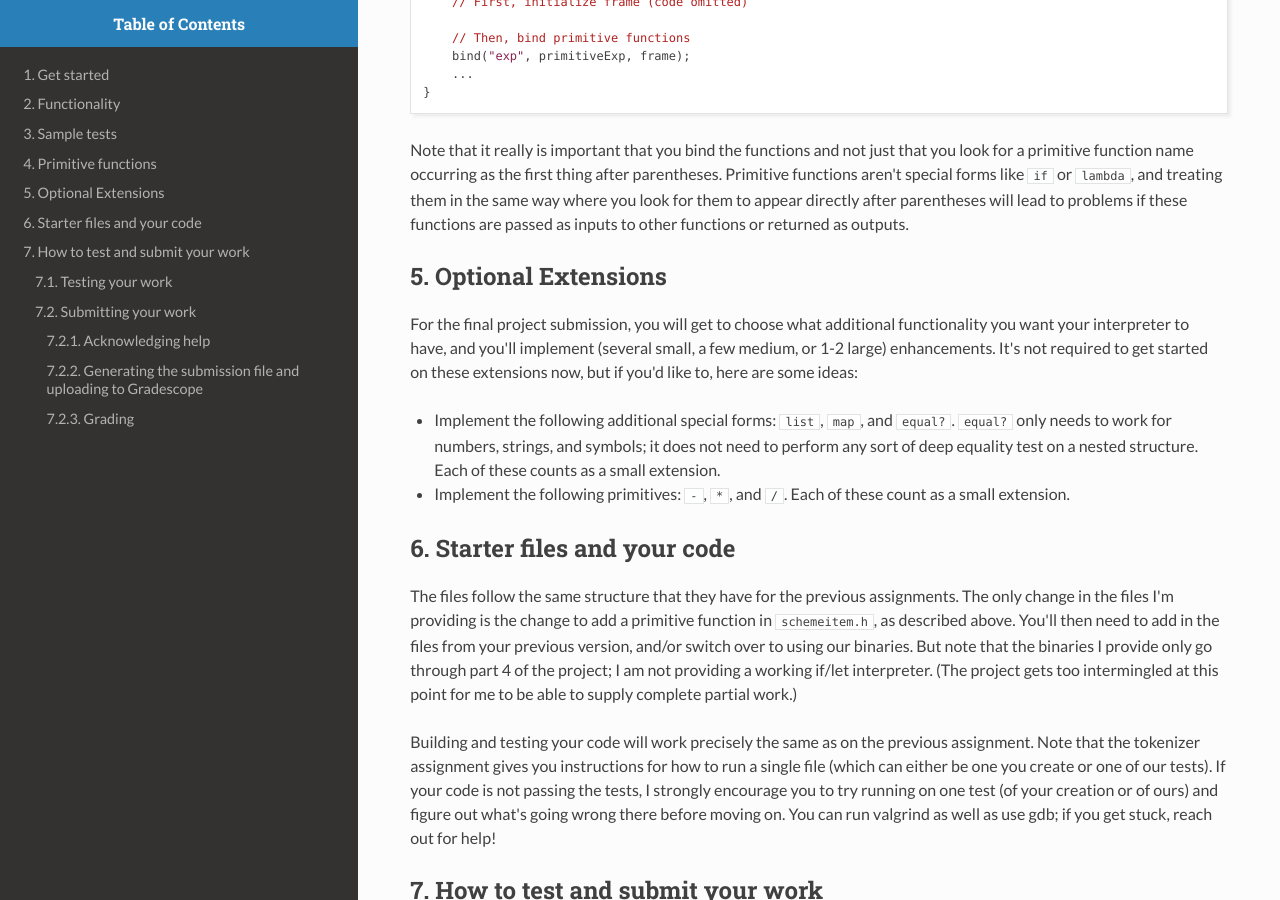
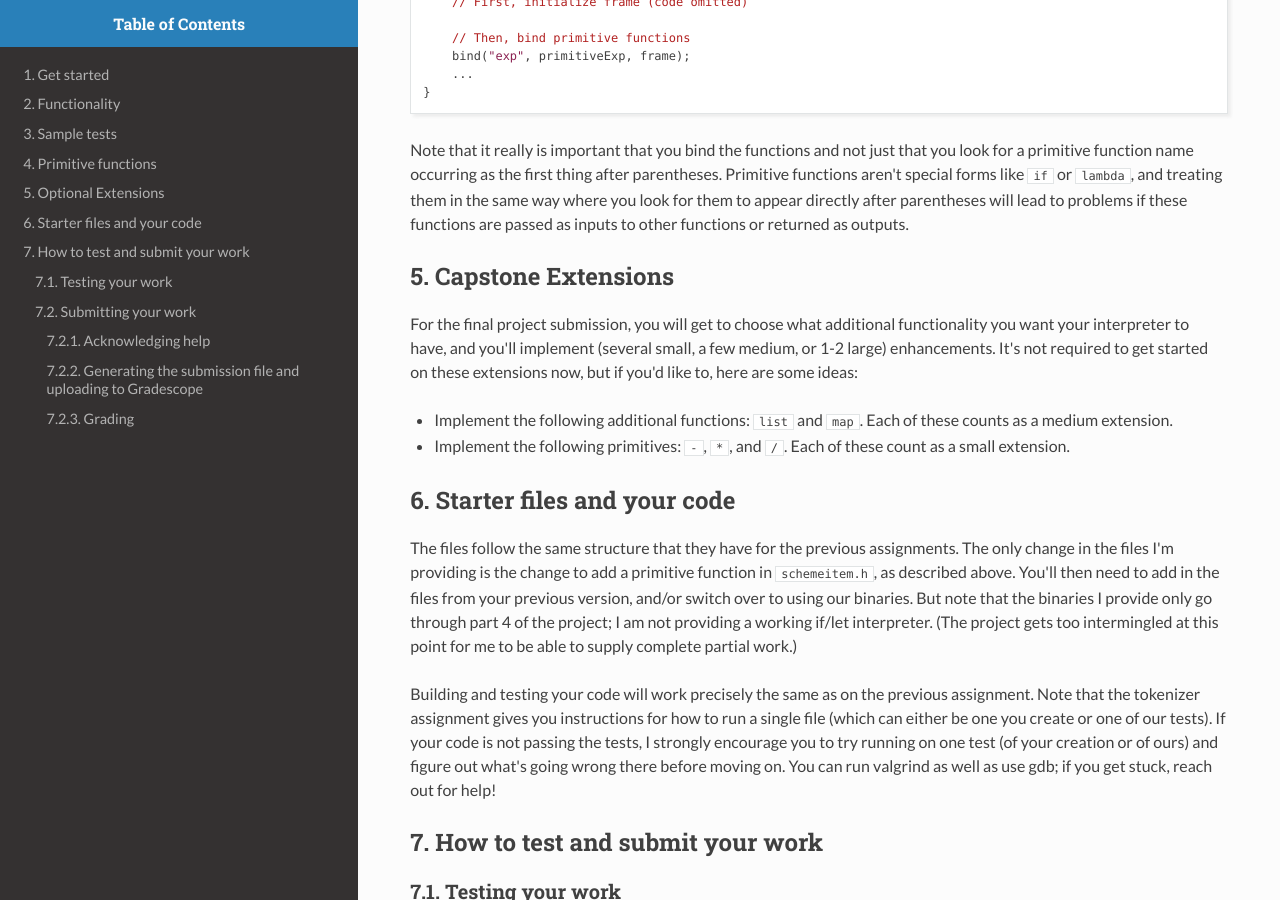
Before and after one commit to annapmeyer/annapmeyer.github.io, a Jekyll site: the page built from _pages/teaching/2026-1winter-cs251/assignments/p07-interpreter-primitives/interpreter-7-primitives.html, in a window 1280 px wide and 900 px high, scrolled down 3101 px. Built offline with Jekyll 4.4.1, drawn with Linux system fonts in a browser that asks for light colours; nearby versions of some CDN libraries.

Commit message:
p7 update

```diff
--- a/_pages/teaching/2026-1winter-cs251/assignments/p07-interpreter-primitives/interpreter-7-primitives.html
+++ b/_pages/teaching/2026-1winter-cs251/assignments/p07-interpreter-primitives/interpreter-7-primitives.html
@@ -231,7 +231,7 @@ the files <code>test-e</code> and <code>test-m</code>.
 <div class="outline-text-2" id="text-2">
 <p>
 In this assignment, you'll implement the following functions: <code>+</code>, <code>null?</code>,
-<code>car</code>, <code>cdr</code>, <code>cons</code>, and <code>equal?</code>.
+<code>car</code>, <code>cdr</code> and <code>cons</code>.
 </p>
 
 <p>
@@ -400,7 +400,7 @@ or returned as outputs.
 </div>
 </div>
 <div id="outline-container-orgd2b5d12" class="outline-2">
-<h2 id="orgd2b5d12"><span class="section-number-2">5.</span> Optional Extensions</h2>
+<h2 id="orgd2b5d12"><span class="section-number-2">5.</span> Capstone Extensions</h2>
 <div class="outline-text-2" id="text-5">
 <p>
 For the final project submission, you will get to choose what additional functionality you want your
@@ -410,9 +410,8 @@ It's not required to get started on these extensions now, but if you'd like to,
 
 
 <ul class="org-ul">
-<li>Implement the following additional special forms: <code>list</code>, <code>map</code>, and <code>equal?</code>.
-<code>equal?</code> only needs to work for numbers, strings, and symbols; it does not need to perform any sort of deep equality test on a nested structure.
-Each of these counts as a small extension.</li>
+<li>Implement the following additional functions: <code>list</code> and <code>map</code>.
+Each of these counts as a medium extension.</li>
 
 <li>Implement the following primitives: <code>-</code>, <code>*</code>, and <code>/</code>. Each of these count as a small extension.</li>
 </ul>
```
